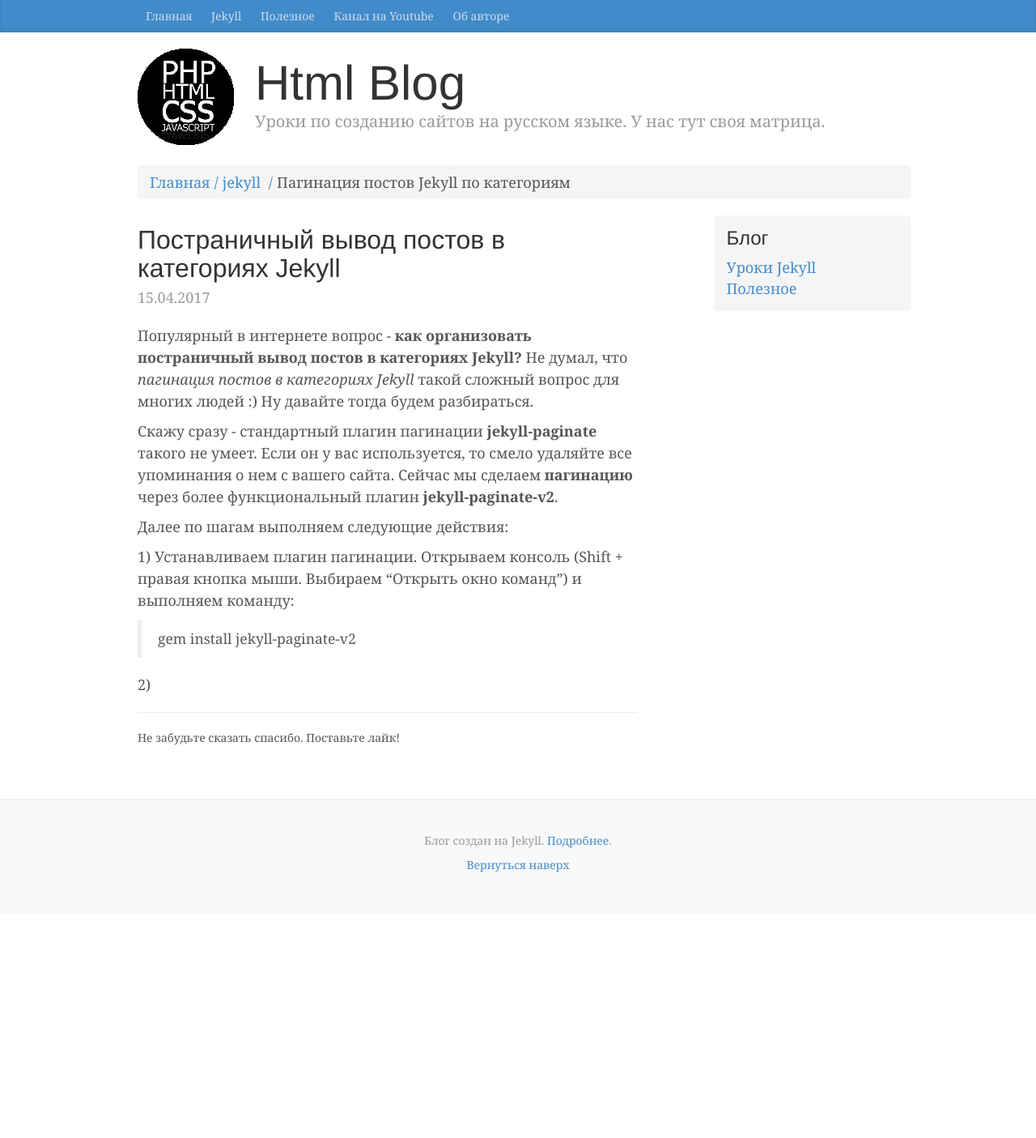
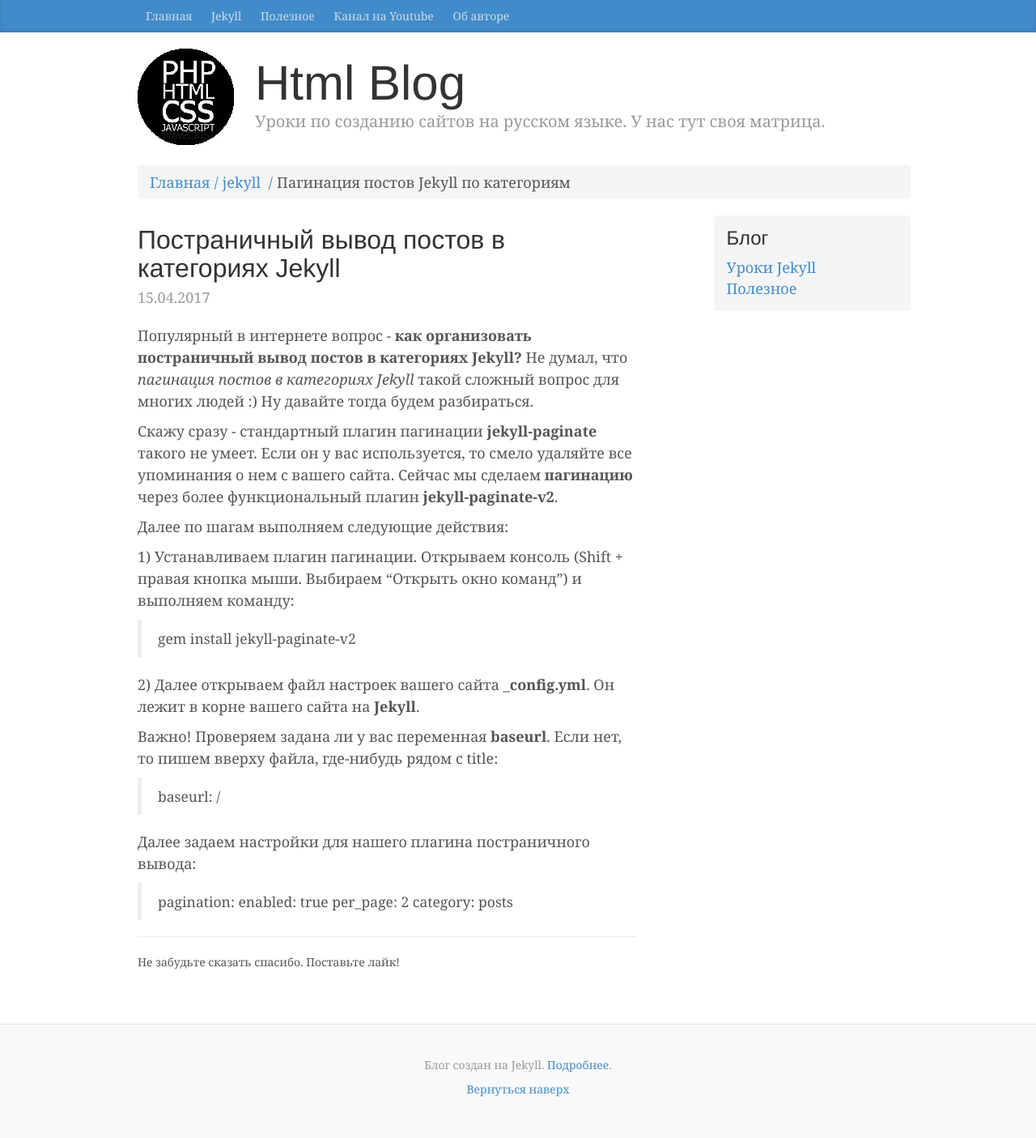
Before and after one commit to htmlblog/htmlblog.github.io, a Jekyll site: the page built from _posts/2017-04-15-paghinatsiia-jekyll-po-katieghoriiam.markdown, in a window 1280 px wide. Shown: the whole page at 81% size. Built offline with Jekyll 4.4.1, drawn with Linux system fonts in a browser that asks for light colours; comment, search, counter and statistics services are not loaded; before the commit the page ends 1128 px from its top, so only the background shows below that.

Commit message:
Updated Paghinatsiia Jekyll Po Katieghoriiam

```diff
--- a/_posts/2017-04-15-paghinatsiia-jekyll-po-katieghoriiam.markdown
+++ b/_posts/2017-04-15-paghinatsiia-jekyll-po-katieghoriiam.markdown
@@ -22,4 +22,14 @@ layout: post
 
 >gem install jekyll-paginate-v2
 
-2)
+2) Далее открываем файл настроек вашего сайта **_config.yml**. Он лежит в корне вашего сайта на **Jekyll**.
+
+Важно! Проверяем задана ли у вас переменная **baseurl**. Если нет, то пишем вверху файла, где-нибудь рядом с title:
+
+>baseurl: /
+
+Далее задаем настройки для нашего плагина постраничного вывода:
+>pagination:
+>  enabled: true
+>  per_page: 2
+>  category: posts
```
